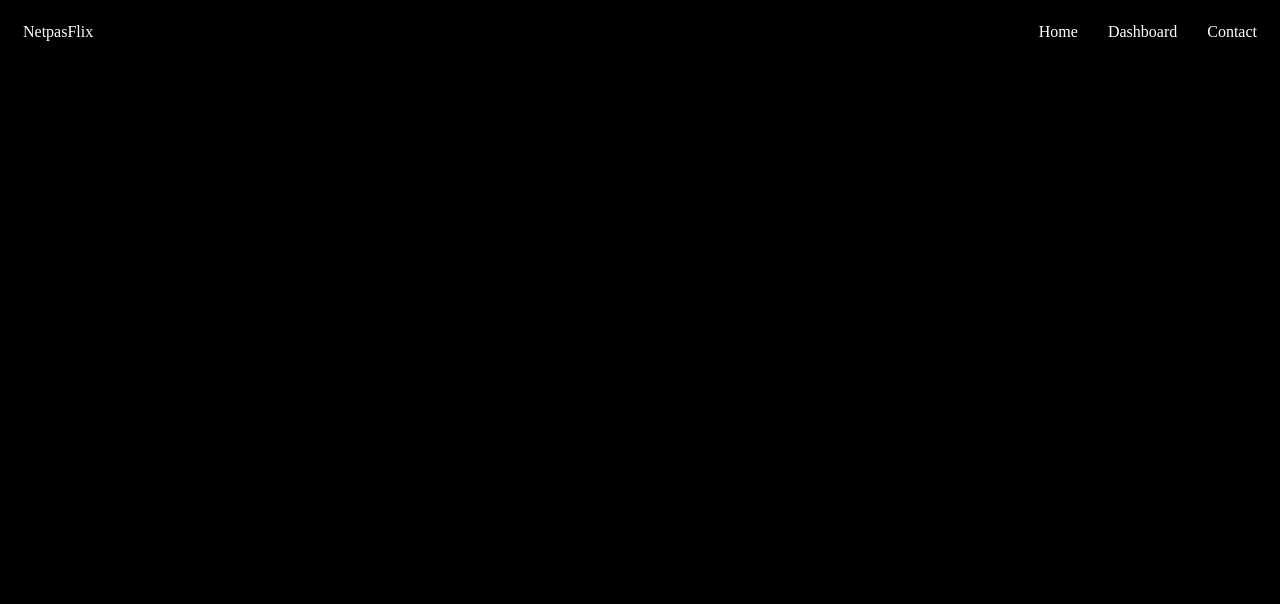
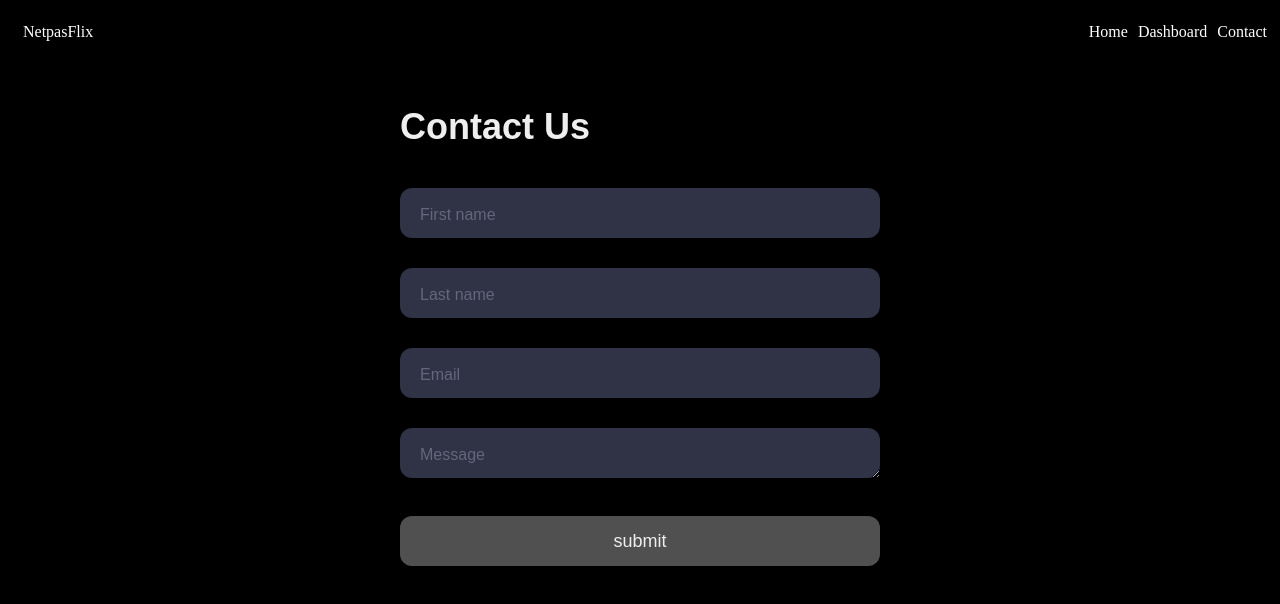
Before and after one commit to moisens/netpasflix, a plain HTML site: page contact.html in a window 1280 px wide. Drawn offline with Linux system fonts and the light colour scheme.

Commit message:
page contact finito

```diff
--- a/assets/css/_contact.scss
+++ b/assets/css/_contact.scss
@@ -0,0 +1,132 @@
+$red: #E50914;
+$gray: #505050;
+$white: #eee;
+
+.form {
+    border-radius: 20px;
+    box-sizing: border-box;
+    height: 500px;
+    padding: 20px;
+    width: 320px;
+    margin: auto;
+    transition: width .5s ease-in;
+
+    @media screen and (min-width : 920px) {
+        width: 520px;
+        transition: width .5s ease-in;
+    }
+
+    .title {
+        color: $white;
+        font-family: sans-serif;
+        font-size: 36px;
+        font-weight: 600;
+        margin-top: 30px;
+    }
+
+    .subtitle {
+        color: $white;
+        font-family: sans-serif;
+        font-size: 16px;
+        font-weight: 600;
+        margin-top: 10px;
+    }
+
+    .input-container {
+        height: 50px;
+        position: relative;
+        width: 100%;
+    }
+
+    .ic1 {
+        margin-top: 40px;
+    }
+
+    .ic2 {
+        margin-top: 30px;
+    }
+
+    .input {
+        background-color: #303245;
+        border-radius: 12px;
+        border: 0;
+        box-sizing: border-box;
+        color: $white;
+        font-size: 18px;
+        height: 100%;
+        outline: 0;
+        padding: 4px 20px 0;
+        width: 100%;
+    }
+
+    .cut {
+        background-color: #000;
+        border-radius: 10px;
+        height: 20px;
+        left: 20px;
+        position: absolute;
+        top: -20px;
+        transform: translateY(0);
+        transition: transform 200ms;
+        width: 76px;
+    }
+
+    .cut-short {
+        width: 50px;
+    }
+
+    .input:focus~.cut,
+    .input:not(:placeholder-shown)~.cut {
+        transform: translateY(8px);
+    }
+
+    .placeholder {
+        color: #65657b;
+        font-family: sans-serif;
+        left: 20px;
+        line-height: 14px;
+        pointer-events: none;
+        position: absolute;
+        transform-origin: 0 50%;
+        transition: transform 200ms, color 200ms;
+        top: 20px;
+    }
+
+    .input:focus~.placeholder,
+    .input:not(:placeholder-shown)~.placeholder {
+        transform: translateY(-30px) translateX(10px) scale(0.75);
+    }
+
+    .input:not(:placeholder-shown)~.placeholder {
+        color: #808097;
+    }
+
+    .input:focus~.placeholder {
+        color: $white;
+    }
+
+    .submit {
+        background-color: $gray;
+        border-radius: 12px;
+        border: 0;
+        box-sizing: border-box;
+        color: $white;
+        cursor: pointer;
+        font-size: 18px;
+        height: 50px;
+        margin-top: 38px;
+        text-align: center;
+        width: 100%;
+
+        &:active {
+            background-color: $gray;
+        }
+
+        &:hover {
+            border: 2px $gray solid;
+            background-color: #646464;
+            transition: background-color .3s ease-in;
+        }
+    }
+
+}
--- a/assets/css/style.scss
+++ b/assets/css/style.scss
@@ -2,6 +2,8 @@
 @use '_dashboard' ;
 @use 'index' ;
 
+$red: #E50914;
+$gray: #505050;
 // NAVBAR
 
 body {
@@ -28,7 +30,7 @@ header {
             a {
                 text-decoration: none;
                 color: white;
-                padding: 15px;
+                padding: 5px;
             }
         }
     }
--- a/contact.html
+++ b/contact.html
@@ -19,6 +19,32 @@
             </nav>
         </div>
     </header>
+
+    <main>
+        <div class="form">
+            <div class="title">Contact Us</div>
+            <div class="input-container ic1">
+                <input id="firstname" class="input" type="text" placeholder=" " />
+                <div class="cut"></div>
+                <label for="firstname" class="placeholder">First name</label>
+            </div>
+            <div class="input-container ic2">
+                <input id="lastname" class="input" type="text" placeholder=" " />
+                <div class="cut"></div>
+                <label for="lastname" class="placeholder">Last name</label>
+            </div>
+            <div class="input-container ic2">
+                <input id="email" class="input" type="text" placeholder=" " />
+                <div class="cut cut-short"></div>
+                <label for="email" class="placeholder">Email</>
+            </div>
+            <div class="input-container ic2">
+                <textarea name="message" id="message" class="input" placeholder=" "></textarea>
+                <div class="cut"></div>
+                <label for="message" class="placeholder">Message</>
+            </div>
+            <button type="text" class="submit">submit</button>
+    </main>
 </body>
 
 </html>
```
Also changed, not shown: assets/css/style.css, 1 other file.
